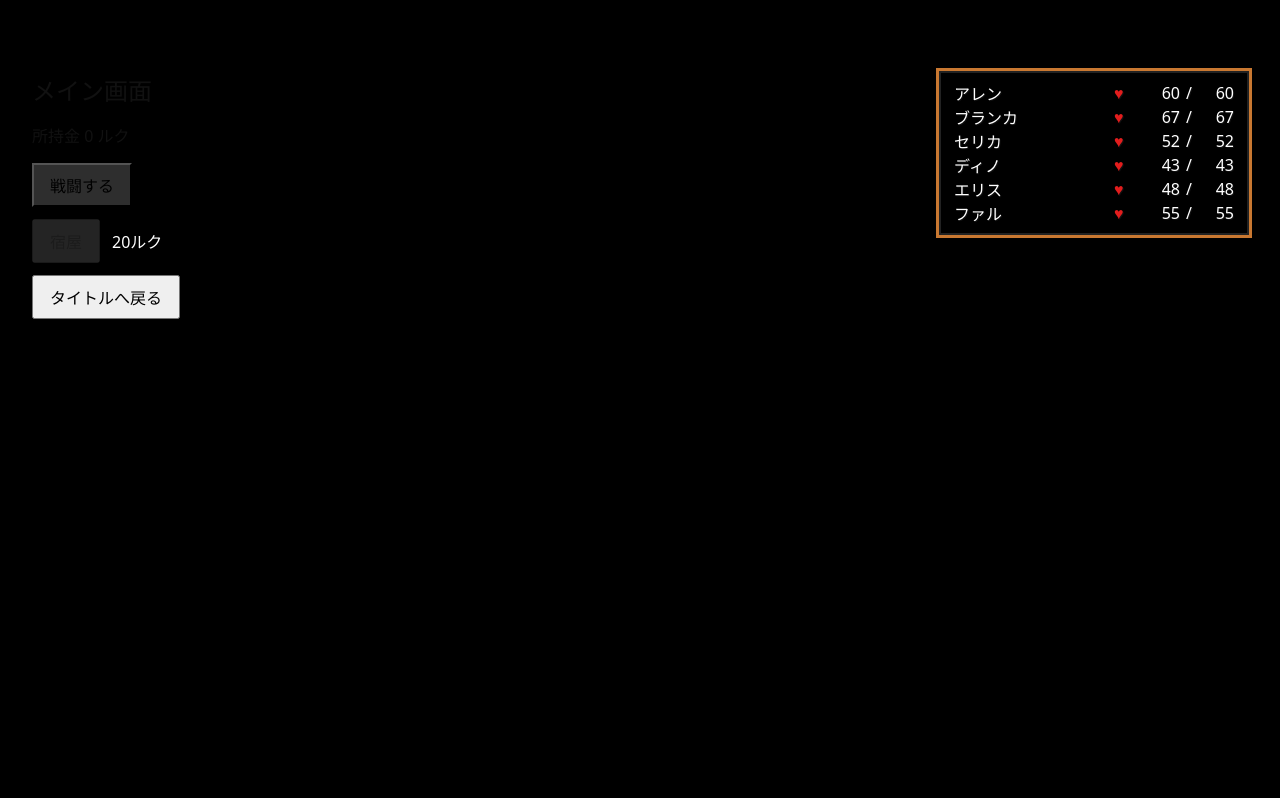
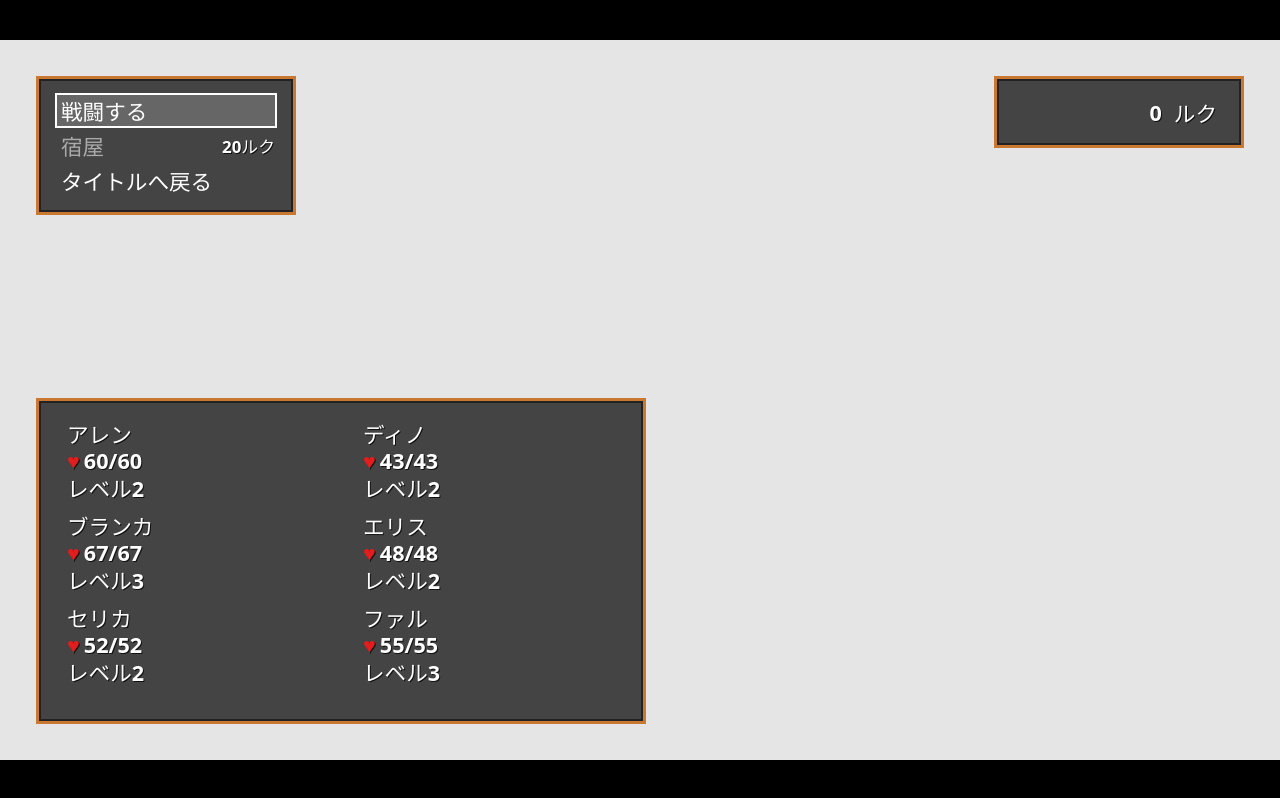
Before and after one commit to RyoAiba/isekai-rpg, a React (Vite) app: page / in a window 1280 px wide. Both pictures are taken after a click on the button "NEW GAME". Built offline with nearby package versions, Linux system fonts and the light colour scheme.

Commit message:
メイン画面のUI刷新

```diff
--- a/src/App.css
+++ b/src/App.css
@@ -11,11 +11,12 @@
 .game-root {
   --jrpg-frame-color: #c97831;
   --jrpg-frame-highlight: #f0aa45;
-  --jrpg-window-bg: rgba(0, 0, 0, 0.76);
+  --jrpg-window-bg: rgba(0, 0, 0, 0.7);
   --jrpg-stat-green: #35e66b;
   --jrpg-critical-red: #ff4d4d;
   --jrpg-window-padding: 10px 15px;
   --jrpg-menu-item-padding: 0 4px;
+  --main-menu-font-size: 1.35rem;
 }
 
 .game-root {
@@ -141,55 +142,157 @@ button.is-selected {
   position: relative;
   min-height: 100%;
   height: 100%;
-  padding: 32px;
+  padding: 0;
   box-sizing: border-box;
+  overflow: hidden;
+  background: #fff;
+  color: #111;
 }
 
-.main-menu-money,
-.main-menu-message {
-  margin: 0;
+.main-menu-mask {
+  position: absolute;
+  inset: 0;
+  z-index: 0;
+  background: rgba(0, 0, 0, 0.1);
+  pointer-events: none;
 }
 
-.main-menu-message {
-  color: #c62828;
+.jrpg-menu-window {
+  position: absolute;
+  z-index: 1;
+  box-sizing: border-box;
+  padding: var(--jrpg-window-padding);
+  border: 3px solid var(--jrpg-frame-color);
+  box-shadow: inset 0 0 0 2px #222;
+  background: var(--jrpg-window-bg);
+  color: #fff;
+  text-shadow: 1px 1px 0 #111;
+}
+
+.main-menu-text {
+  font-size: var(--main-menu-font-size);
+  font-weight: 700;
 }
 
 .main-menu-actions {
-  flex-direction: column;
-  align-items: flex-start;
+  left: 36px;
+  top: 36px;
+  display: grid;
+  gap: 4px;
+  width: 260px;
+  padding: 16px 18px;
+}
+
+.main-menu-actions button {
+  width: 100%;
+  border: 0;
+  background: transparent;
+  color: inherit;
+  padding: var(--jrpg-menu-item-padding);
+  text-align: left;
+  font-weight: 700;
+  outline: none;
+}
+
+.main-menu-actions button.is-selected {
+  background: rgba(255, 255, 255, 0.18);
+  outline: 2px solid currentColor;
+  outline-offset: 0;
+}
+
+.main-menu-actions button:not(.is-selected) {
+  box-shadow: none;
 }
 
 .main-menu-inn-action {
-  display: flex;
+  display: grid;
+  grid-template-columns: minmax(0, 1fr) auto;
   align-items: center;
-  gap: 12px;
+  gap: 10px;
 }
 
 .main-menu-inn-action button:disabled {
-  opacity: 0.38;
+  opacity: 0.55;
   cursor: not-allowed;
+}
+
+.main-menu-inn-action button:disabled.is-selected {
+  opacity: 0.55;
 }
 
 .main-menu-inn-cost {
   color: #fff;
+  font-size: 0.78em;
+  white-space: nowrap;
+}
+
+.main-menu-money-window {
+  top: 36px;
+  right: 36px;
+  display: flex;
+  align-items: center;
+  justify-content: end;
+  gap: 12px;
+  width: 250px;
+  min-height: 72px;
+  padding: 14px 24px;
+  white-space: nowrap;
 }
 
 .main-menu-party-window {
-  top: 28px;
-  right: 28px;
-  width: 280px;
-  padding: 10px 15px;
+  left: 36px;
+  bottom: 36px;
+  width: 610px;
+  padding: 22px 28px;
 }
 
 .main-menu-party-window ul {
+  display: grid;
+  grid-auto-flow: column;
+  grid-template-rows: repeat(3, 1fr);
+  grid-auto-columns: minmax(0, 1fr);
+  column-gap: 44px;
+  row-gap: 0;
   list-style: none;
 }
 
 .main-menu-party-window li {
   display: grid;
-  grid-template-columns: minmax(88px, 1fr) auto;
+  align-content: start;
+  gap: 2px;
+  min-height: 92px;
+  padding: 0;
+}
+
+.main-menu-party-name,
+.main-menu-party-hp,
+.main-menu-party-level {
+  display: block;
+  line-height: 1.1;
+  white-space: nowrap;
+}
+
+.main-menu-party-hp {
+  display: flex;
   align-items: center;
-  gap: 18px;
+  gap: 4px;
+  font-variant-numeric: tabular-nums;
+}
+
+.main-menu-party-hp.is-critical {
+  color: var(--jrpg-critical-red);
+  text-shadow:
+    0 0 5px rgba(255, 54, 54, 0.6),
+    1px 1px 0 #111;
+}
+
+.main-menu-party-heart {
+  color: #e21d1d;
+  text-shadow: 1px 1px 0 #111;
+}
+
+.main-menu-party-level {
+  margin-top: 2px;
 }
 
 .battle-screen {
--- a/src/screens/MainMenuScreen/MainMenuScreen.tsx
+++ b/src/screens/MainMenuScreen/MainMenuScreen.tsx
@@ -27,6 +27,27 @@ export function MainMenuScreen({
   const [selectedIndex, setSelectedIndex] = useState(0)
   const canUseInn = money >= innCost
 
+  const isActionEnabled = useCallback((action: MainMenuAction) => {
+    return action !== 'inn' || canUseInn
+  }, [canUseInn])
+
+  const moveSelection = useCallback((direction: -1 | 1) => {
+    setSelectedIndex((currentIndex) => {
+      let nextIndex = isActionEnabled(menuActions[currentIndex]) ? currentIndex : 0
+
+      for (let step = 0; step < menuActions.length; step += 1) {
+        nextIndex =
+          (nextIndex + direction + menuActions.length) % menuActions.length
+
+        if (isActionEnabled(menuActions[nextIndex])) {
+          return nextIndex
+        }
+      }
+
+      return currentIndex
+    })
+  }, [isActionEnabled])
+
   const executeAction = useCallback((action: MainMenuAction) => {
     if (action === 'battle') {
       onBattle()
@@ -43,34 +64,33 @@ export function MainMenuScreen({
     onBackToTitle()
   }, [canUseInn, onBackToTitle, onBattle, onStayAtInn])
 
+  const activeSelectedIndex = isActionEnabled(menuActions[selectedIndex])
+    ? selectedIndex
+    : 0
+
   useEffect(() => {
     return InputManager.subscribe(() => {
       if (InputManager.up()) {
-        setSelectedIndex((currentIndex) =>
-          currentIndex === 0 ? menuActions.length - 1 : currentIndex - 1,
-        )
+        moveSelection(-1)
       }
 
       if (InputManager.down()) {
-        setSelectedIndex((currentIndex) =>
-          currentIndex === menuActions.length - 1 ? 0 : currentIndex + 1,
-        )
+        moveSelection(1)
       }
 
       if (InputManager.confirm()) {
-        executeAction(menuActions[selectedIndex])
+        executeAction(menuActions[activeSelectedIndex])
       }
     })
-  }, [executeAction, selectedIndex])
+  }, [activeSelectedIndex, executeAction, moveSelection])
 
   return (
     <section className="screen main-menu-screen">
-      <h1>メイン画面</h1>
-      <p className="main-menu-money">所持金 {money} ルク</p>
+      <div className="main-menu-mask" aria-hidden="true" />
 
-      <div className="button-list main-menu-actions">
+      <div className="main-menu-actions jrpg-menu-window main-menu-text" aria-label="メインメニュー">
         <button
-          className={selectedIndex === 0 ? 'is-selected' : ''}
+          className={activeSelectedIndex === 0 ? 'is-selected' : ''}
           type="button"
           onClick={onBattle}
           onMouseEnter={() => setSelectedIndex(0)}
@@ -79,14 +99,18 @@ export function MainMenuScreen({
         </button>
         <div className="main-menu-inn-action">
           <button
-            className={selectedIndex === 1 ? 'is-selected' : ''}
+            className={activeSelectedIndex === 1 ? 'is-selected' : ''}
             type="button"
             onClick={() => {
               if (canUseInn) {
                 onStayAtInn()
               }
             }}
-            onMouseEnter={() => setSelectedIndex(1)}
+            onMouseEnter={() => {
+              if (canUseInn) {
+                setSelectedIndex(1)
+              }
+            }}
             disabled={!canUseInn}
           >
             宿屋
@@ -94,7 +118,7 @@ export function MainMenuScreen({
           <span className="main-menu-inn-cost">{innCost}ルク</span>
         </div>
         <button
-          className={selectedIndex === 2 ? 'is-selected' : ''}
+          className={activeSelectedIndex === 2 ? 'is-selected' : ''}
           type="button"
           onClick={onBackToTitle}
           onMouseEnter={() => setSelectedIndex(2)}
@@ -103,19 +127,27 @@ export function MainMenuScreen({
         </button>
       </div>
 
-      <aside className="main-menu-party-window battle-window" aria-label="味方HP一覧">
+      <aside className="main-menu-money-window jrpg-menu-window main-menu-text" aria-label="所持金">
+        <span>{money}</span>
+        <span>ルク</span>
+      </aside>
+
+      <aside className="main-menu-party-window jrpg-menu-window main-menu-text" aria-label="味方一覧">
         <ul>
           {party.map((character) => (
             <li key={character.id}>
-              <span>{character.name}</span>
-              <span className={isCriticalHp(character) ? 'hp-value is-critical-hp' : 'hp-value'}>
-                <span className="heart-mark" aria-label="HP">
-                  ♥
-                </span>
-                <span>{character.currentHp}</span>
-                <span>/</span>
-                <span>{getMaxHp(character)}</span>
+              <span className="main-menu-party-name">{character.name}</span>
+              <span
+                className={
+                  isCriticalHp(character)
+                    ? 'main-menu-party-hp is-critical'
+                    : 'main-menu-party-hp'
+                }
+              >
+                <span className="main-menu-party-heart" aria-label="HP">♥</span>
+                <span>{character.currentHp}/{getMaxHp(character)}</span>
               </span>
+              <span className="main-menu-party-level">レベル{character.level}</span>
             </li>
           ))}
         </ul>
```
